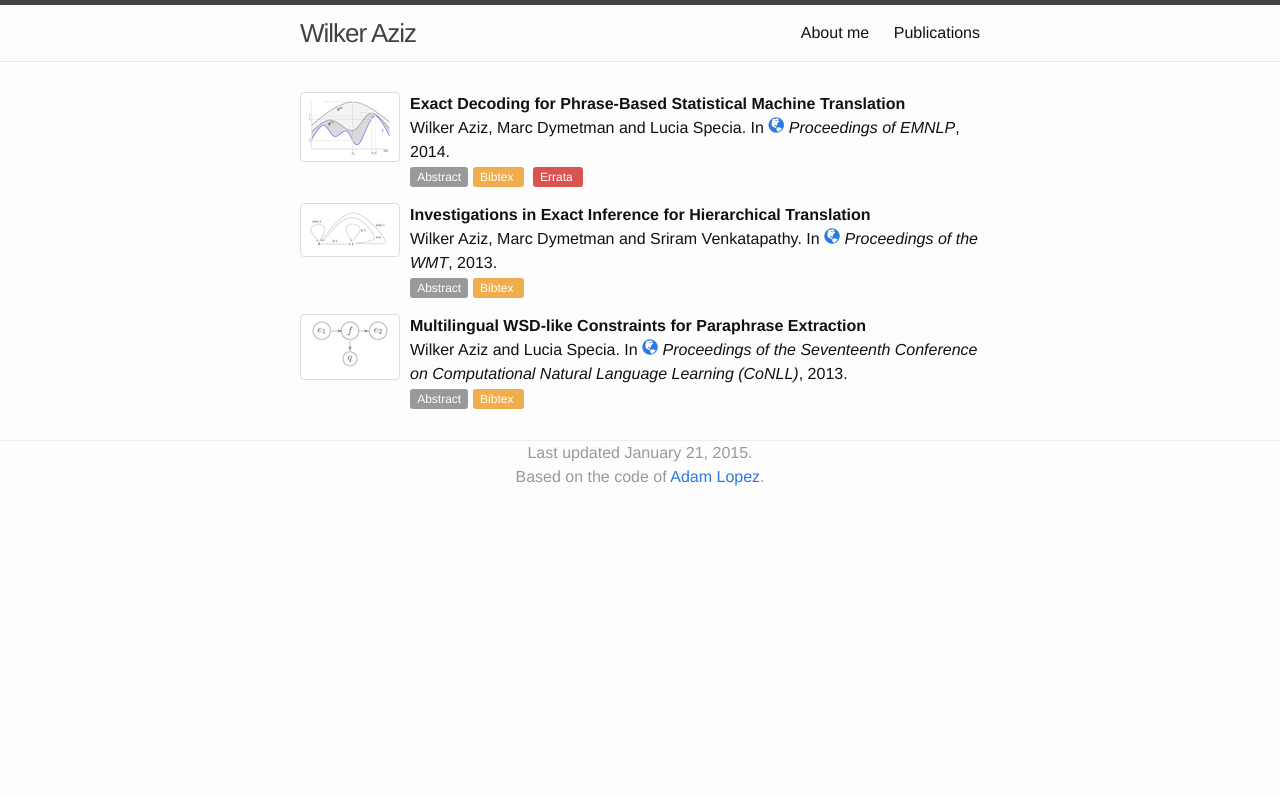
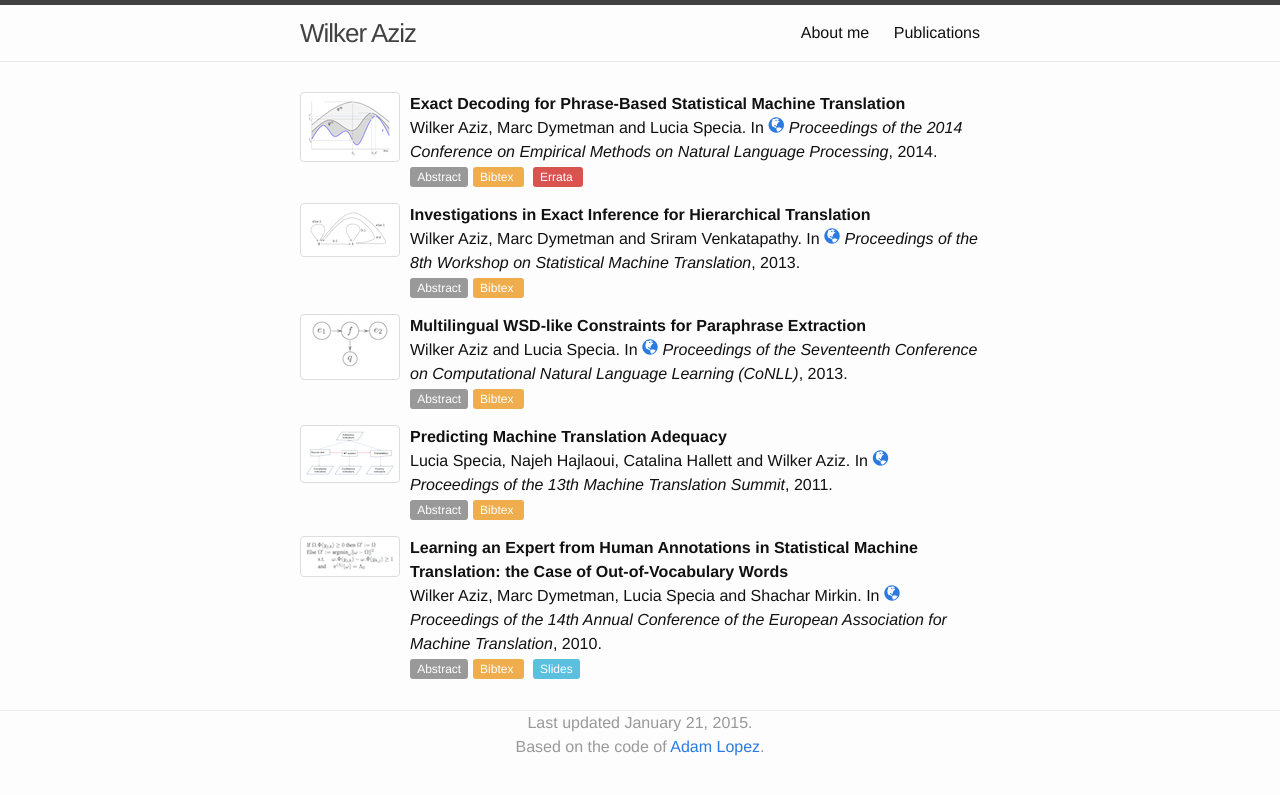
Before and after one commit to wilkeraziz/oldsite, a Jekyll site: the page built from publications.html, in a window 1280 px wide. Shown: the top 795 px of the page. Built offline with Jekyll 4.4.1, drawn with Linux system fonts in a browser that asks for light colours.

Commit message:
more papers

```diff
--- a/_config.yml
+++ b/_config.yml
@@ -42,7 +42,7 @@ papers:
         img: emnlp2014
         title: Exact Decoding for Phrase-Based Statistical Machine Translation
         authors: Wilker Aziz, Marc Dymetman and Lucia Specia
-        booktitle: Proceedings of EMNLP
+        booktitle: Proceedings of the 2014 Conference on Empirical Methods on Natural Language Processing
         doc-url: http://www.aclweb.org/anthology/D/D14/D14-1131.pdf
         booktitle-url: http://emnlp2014.org
         #code: https://github.com/wilkeraziz/chisel
@@ -80,7 +80,7 @@ papers:
         img: wmt2013
         title: Investigations in Exact Inference for Hierarchical Translation
         authors: Wilker Aziz, Marc Dymetman and Sriram Venkatapathy
-        booktitle: Proceedings of the WMT
+        booktitle: Proceedings of the 8th Workshop on Statistical Machine Translation
         doc-url: http://www.aclweb.org/anthology/W/W13/W13-2260.pdf
         booktitle-url: http://www.statmt.org/wmt13/
         #code: https://github.com/wilkeraziz/chisel
@@ -132,3 +132,55 @@ papers:
               pages     = {202--211},
               url       = {http://www.aclweb.org/anthology/W13-3522}
             }
+    -
+        layout: paper
+        paper-type: inproceedings
+        selected: y
+        year: 2011
+        img: mtsummit2011
+        title: Predicting Machine Translation Adequacy
+        authors: Lucia Specia, Najeh Hajlaoui, Catalina Hallett and Wilker Aziz
+        booktitle: Proceedings of the 13th Machine Translation Summit
+        doc-url: http://www.mt-archive.info/MTS-2011-Specia.pdf
+        booktitle-url: http://www.mt-archive.info/MTS-2011-TOC.htm
+        venue: conference
+        abstract: >
+            As Machine Translation (MT) becomes more popular among end-users, an increasingly relevant issue is that of estimating the quality of automatic translations for a particular task. The main application for such quality estimates has been selecting good enough translations for human post-editing. The end-users, in this case, are fluent speakers of both source and target languages and the quality estimates reflect post-editing effort, for example, the time to post-edit a sentence. This paper focuses on quality estimation to address the challenging problem of making MT more reliable to a different type of end-user: those who cannot read the source language. We propose a number of indicators contrasting the source and translation texts to predict the adequacy of such translations at the sentence-level. Experiments with Arabic-English MT show that these indicators can yield improvements over previous work using general quality indicators based on source complexity and target fluency.
+        bibtex: >
+            @INPROCEEDINGS{specia+2011:adequacy,
+                AUTHOR={Lucia Specia and Najeh Hajlaoui and Catalina Hallett and Wilker Aziz},
+                TITLE={Predicting Machine Translation Adequacy},
+                booktitle = {Proceedings of the 13th Machine Translation Summit},
+                address={Xiamen, China},
+                month={September},
+                year={2011},
+                pages={513--520}
+            }
+    -
+        layout: paper
+        paper-type: inproceedings
+        selected: y
+        year: 2010
+        img: eamt2010
+        title: Learning an Expert from Human Annotations in Statistical Machine Translation&#58; the Case of Out-of-Vocabulary Words
+        authors: Wilker Aziz, Marc Dymetman, Lucia Specia and Shachar Mirkin
+        booktitle: Proceedings of the 14th Annual Conference of the European Association for Machine Translation
+        doc-url: http://www.mt-archive.info/EAMT-2010-Aziz.pdf
+        booktitle-url: http://www.mt-archive.info/EAMT-2010-TOC.htm
+        venue: conference
+        slides: http://www.mt-archive.info/EAMT-2010-Aziz-ppt.pdf
+        abstract: >
+            We present a general method for incorporating an "expert" model into a Statistical Machine Translation (SMT) system, in order to improve its performance on a particular "area of expertise", and apply this method to the specific task of finding adequate replacements for Out-of-Vocabulary (OOV) words. Candidate replacements are paraphrases and entailed phrases, obtained using monolingual resources.
+            These candidate replacements are transformed into "dynamic biphrases", generated at decoding time based on the context of each source sentence. Standard SMT features are enhanced with a number of new features aimed at scoring translations produced by using different replacements.
+            Active learning is used to discriminatively train the model parameters from human assessments of the quality of translations. The learning framework yields an SMT system which is able to deal with sentences containing OOV words but also guarantees that the performance is not degraded for input sentences without OOV words.
+            Results of experiments on English-French translation show that this method outperforms previous work addressing OOV words in terms of acceptability.
+        bibtex: >
+            @inproceedings{aziz+2010:oov,
+                author = {Wilker Aziz and Marc Dymetman and Shachar Mirkin and Lucia Specia and Nicola Cancedda and Ido Dagan},
+                title = {Learning an Expert from Human Annotations in Statistical Machine Translation: the Case of Out-of-Vocabulary Words},
+                booktitle = {14th Annual Conference of the European Association for Machine Translation},
+                year = {2010},
+                series = {EAMT '10},
+                pages = {28--35},
+                location = {Saint-Raphael, France},
+            }
```
Also changed, not shown: img/paper/eamt2010.png (added), img/paper/mtsummit2011.png (added).
